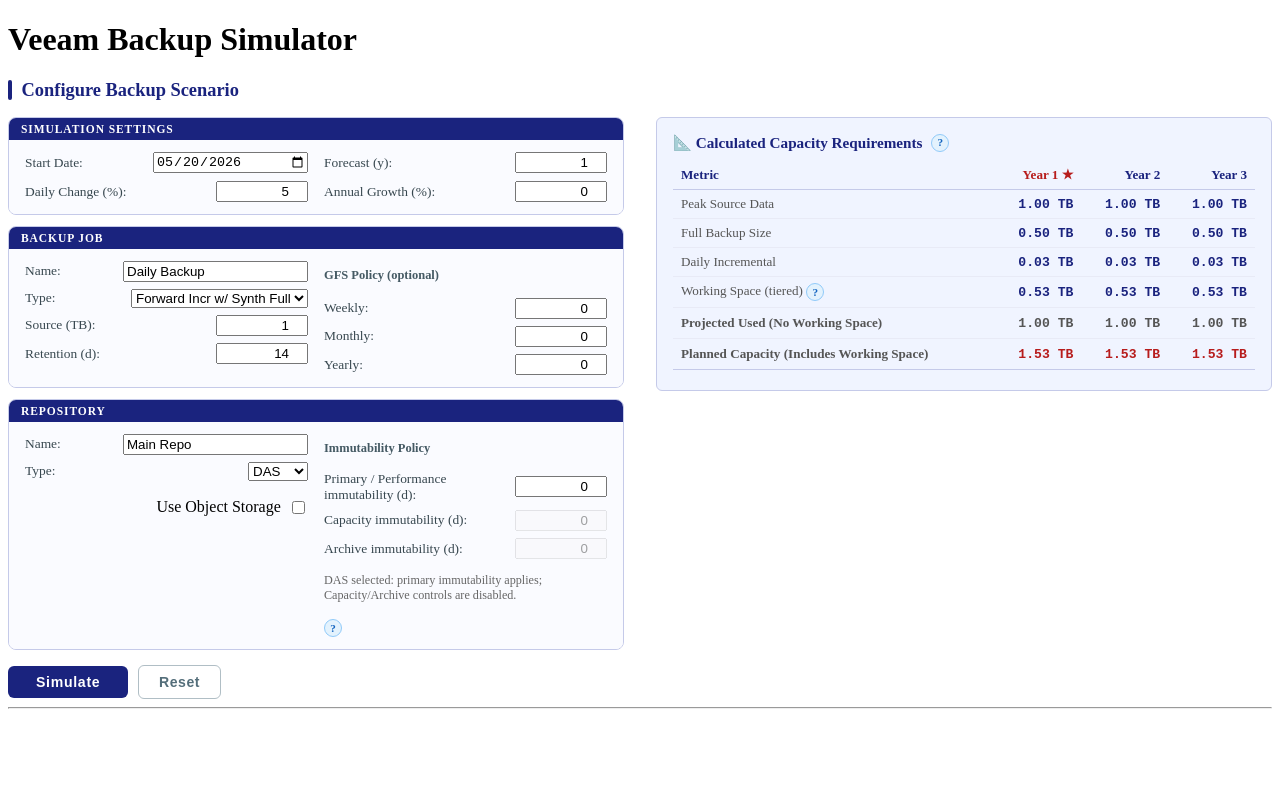
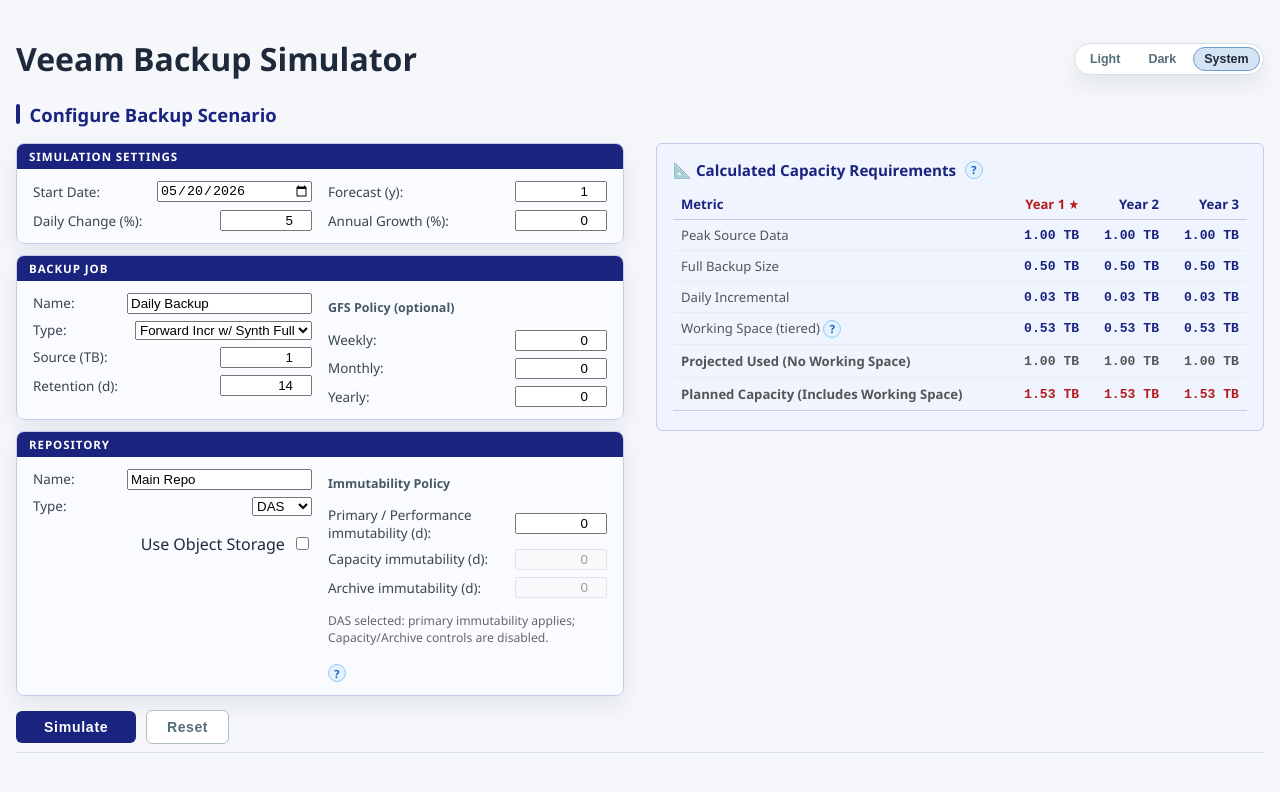
Before and after one commit to rbrambley/veeam-repos-simulator, a React (Vite) app: page / in a window 1280 px wide. Shown: the top 792 px of the page. Built offline with nearby package versions, Linux system fonts and the light colour scheme.

Commit message:
Add light dark and system theme toggle

```diff
--- a/src/App.tsx
+++ b/src/App.tsx
@@ -1,8 +1,23 @@
-import React, { useState } from 'react';
+import React, { useEffect, useMemo, useState } from 'react';
 import { InputForm } from './components/InputForm';
 import { OutputPanel } from './components/OutputPanel';
 import { SimulationState } from './models/veeam';
 import { VeeamSimulator } from './simulator/engine';
+
+type ThemeMode = 'light' | 'dark' | 'system';
+
+const THEME_STORAGE_KEY = 'veeam-simulator-theme-mode';
+
+function getStoredThemeMode(): ThemeMode {
+  if (typeof window === 'undefined') return 'system';
+  const stored = window.localStorage.getItem(THEME_STORAGE_KEY);
+  return stored === 'light' || stored === 'dark' || stored === 'system' ? stored : 'system';
+}
+
+function getSystemTheme(): 'light' | 'dark' {
+  if (typeof window === 'undefined' || typeof window.matchMedia !== 'function') return 'light';
+  return window.matchMedia('(prefers-color-scheme: dark)').matches ? 'dark' : 'light';
+}
 
 const todayDate = new Date().toISOString().slice(0, 10);
 
@@ -37,6 +52,41 @@
   const [currentDate, setCurrentDate] = useState(defaultState.date);
   const [simulationStarted, setSimulationStarted] = useState(false);
   const [resetKey, setResetKey] = useState(0);
+  const [themeMode, setThemeMode] = useState<ThemeMode>(() => getStoredThemeMode());
+  const [systemTheme, setSystemTheme] = useState<'light' | 'dark'>(() => getSystemTheme());
+
+  const resolvedTheme = useMemo(
+    () => (themeMode === 'system' ? systemTheme : themeMode),
+    [themeMode, systemTheme]
+  );
+
+  useEffect(() => {
+    if (typeof window === 'undefined' || typeof window.matchMedia !== 'function') return;
+    const media = window.matchMedia('(prefers-color-scheme: dark)');
+    const handler = (event: MediaQueryListEvent) => {
+      setSystemTheme(event.matches ? 'dark' : 'light');
+    };
+
+    if (typeof media.addEventListener === 'function') {
+      media.addEventListener('change', handler);
+      return () => media.removeEventListener('change', handler);
+    }
+
+    media.addListener(handler);
+    return () => media.removeListener(handler);
+  }, []);
+
+  useEffect(() => {
+    if (typeof document !== 'undefined') {
+      document.documentElement.setAttribute('data-theme', resolvedTheme);
+    }
+  }, [resolvedTheme]);
+
+  useEffect(() => {
+    if (typeof window !== 'undefined') {
+      window.localStorage.setItem(THEME_STORAGE_KEY, themeMode);
+    }
+  }, [themeMode]);
 
   const handleReset = () => {
     const today = new Date().toISOString().slice(0, 10);
@@ -79,7 +129,21 @@
 
   return (
     <div className="app-container">
-      <h1>Veeam Backup Simulator</h1>
+      <div className="app-header-row">
+        <h1>Veeam Backup Simulator</h1>
+        <div className="theme-toggle" role="group" aria-label="Theme selection">
+          {(['light', 'dark', 'system'] as const).map(mode => (
+            <button
+              key={mode}
+              type="button"
+              className={`theme-toggle-btn${themeMode === mode ? ' active' : ''}`}
+              onClick={() => setThemeMode(mode)}
+            >
+              {mode[0].toUpperCase() + mode.slice(1)}
+            </button>
+          ))}
+        </div>
+      </div>
       <InputForm
         key={resetKey}
         simState={simState}
--- a/src/app.css
+++ b/src/app.css
@@ -1,3 +1,141 @@
+:root {
+  --app-bg: #f5f7fb;
+  --panel-bg: #ffffff;
+  --text-main: #1e293b;
+  --text-muted: #546e7a;
+  --border-soft: #d7e1e8;
+  --shadow-soft: 0 10px 24px rgba(15, 23, 42, 0.08);
+  --accent: #1a237e;
+  --accent-2: #1565c0;
+}
+
+:root[data-theme='dark'] {
+  --app-bg: #0f172a;
+  --panel-bg: #111827;
+  --text-main: #e5e7eb;
+  --text-muted: #94a3b8;
+  --border-soft: #334155;
+  --shadow-soft: 0 12px 28px rgba(0, 0, 0, 0.45);
+  --accent: #8ea2ff;
+  --accent-2: #7fb8ff;
+}
+
+html,
+body,
+#root {
+  margin: 0;
+  min-height: 100%;
+}
+
+body {
+  background: var(--app-bg);
+  color: var(--text-main);
+  font-family: 'Segoe UI', Tahoma, Geneva, Verdana, sans-serif;
+}
+
+.app-container {
+  max-width: 1700px;
+  margin: 0 auto;
+  padding: 1rem;
+  color: var(--text-main);
+}
+
+.app-header-row {
+  display: flex;
+  flex-wrap: wrap;
+  gap: 0.8rem;
+  align-items: center;
+  justify-content: space-between;
+}
+
+.theme-toggle {
+  display: inline-flex;
+  gap: 0.35rem;
+  background: var(--panel-bg);
+  border: 1px solid var(--border-soft);
+  border-radius: 999px;
+  padding: 0.2rem;
+  box-shadow: var(--shadow-soft);
+}
+
+.theme-toggle-btn {
+  border: 1px solid transparent;
+  background: transparent;
+  color: var(--text-muted);
+  border-radius: 999px;
+  padding: 0.26rem 0.64rem;
+  font-size: 0.78rem;
+  font-weight: 700;
+  cursor: pointer;
+}
+
+.theme-toggle-btn.active {
+  background: color-mix(in srgb, var(--accent-2) 18%, transparent);
+  border-color: color-mix(in srgb, var(--accent-2) 55%, var(--border-soft));
+  color: var(--text-main);
+}
+
+.theme-toggle-btn:hover {
+  background: color-mix(in srgb, var(--accent-2) 12%, transparent);
+  color: var(--text-main);
+}
+
+hr {
+  border: none;
+  border-top: 1px solid var(--border-soft);
+}
+
+.form-card,
+.output-panel-header {
+  box-shadow: var(--shadow-soft);
+}
+
+.output-panel-header {
+  background: color-mix(in srgb, var(--panel-bg) 85%, var(--accent-2) 15%);
+  border-left-color: var(--accent);
+}
+
+.section-heading {
+  color: var(--text-main);
+  border-bottom-color: var(--accent);
+}
+
+:root[data-theme='dark'] .form-card {
+  border-color: #394b76;
+}
+
+:root[data-theme='dark'] .form-card-header {
+  background: #22306b;
+}
+
+:root[data-theme='dark'] .form-card-body {
+  background: #131d37;
+}
+
+:root[data-theme='dark'] .form-card-body > label,
+:root[data-theme='dark'] .card-split-col > label,
+:root[data-theme='dark'] .card-split-col-header,
+:root[data-theme='dark'] .output-panel-header,
+:root[data-theme='dark'] .section-heading {
+  color: #dbe3ef;
+}
+
+:root[data-theme='dark'] .storage-table thead tr {
+  background: #22306b;
+}
+
+:root[data-theme='dark'] .storage-table td {
+  border-bottom-color: #2d3d5f;
+}
+
+:root[data-theme='dark'] .storage-table tbody tr:nth-child(even) {
+  background: #18213d;
+}
+
+:root[data-theme='dark'] .storage-table tbody tr:hover {
+  background: #1f2a4c;
+}
+
 /* ── Form section cards ── */
 .form-card {
   margin-bottom: 0.65rem;
```
